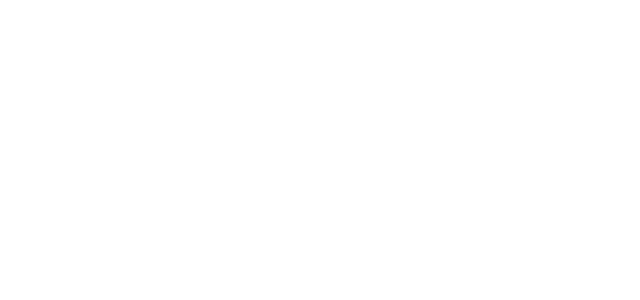
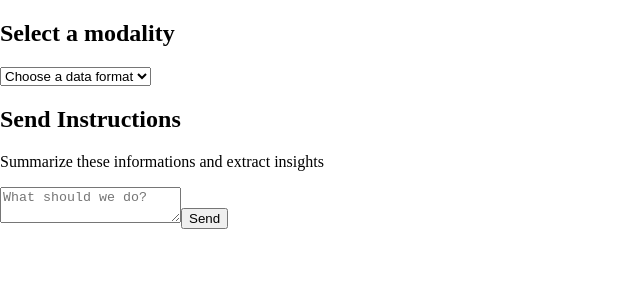
Before and after one commit to GustavoLimaDaSilva/Multi-Modal-Processor, a React (Vite) app in the folder client/Multi-Modal-Processor/: page / in a window 1280 px wide. Shown: the top 300 px of the page, without its empty margins (0-640 px from the left). Built offline with nearby package versions, Linux system fonts and the light colour scheme.

Commit message:
Add data modality types

```diff
--- a/client/Multi-Modal-Processor/src/App.css
+++ b/client/Multi-Modal-Processor/src/App.css
@@ -0,0 +1,12 @@
+html, body {
+  margin: 0;
+  padding: 0;
+}
+
+html, body, * {
+  box-sizing: border-box;
+}
+
+body {
+  background-color: white;
+}
--- a/client/Multi-Modal-Processor/src/App.tsx
+++ b/client/Multi-Modal-Processor/src/App.tsx
@@ -1,12 +1,22 @@
-import { useState } from 'react'
+import { useState } from "react";
+import type { DataModalities } from "./types";
+import Select from "./components/select";
+import InsertPrompt from "./components/InsertPrompt";
 
 function App() {
-
+  const [dataModality, setDataModality] = useState<DataModalities | null>(null);
   return (
-    <>
-
-    </>
-  )
+    <form>
+      <Select setDataModality={setDataModality} />
+      {dataModality === "PDF" ? (
+        <input type="file" className="file-input" />
+      ) : dataModality === "website" ? (
+        <input type="url" placeholder="insert an URL" />
+      ) : null}
+      <InsertPrompt dataModality={dataModality}/>
+      <button type="submit">Send</button>
+    </form>
+  );
 }
 
-export default App
+export default App;
--- /dev/null
+++ b/client/Multi-Modal-Processor/src/types.ts
@@ -0,0 +1 @@
+export type DataModalities = "website" | "PDF";
```
